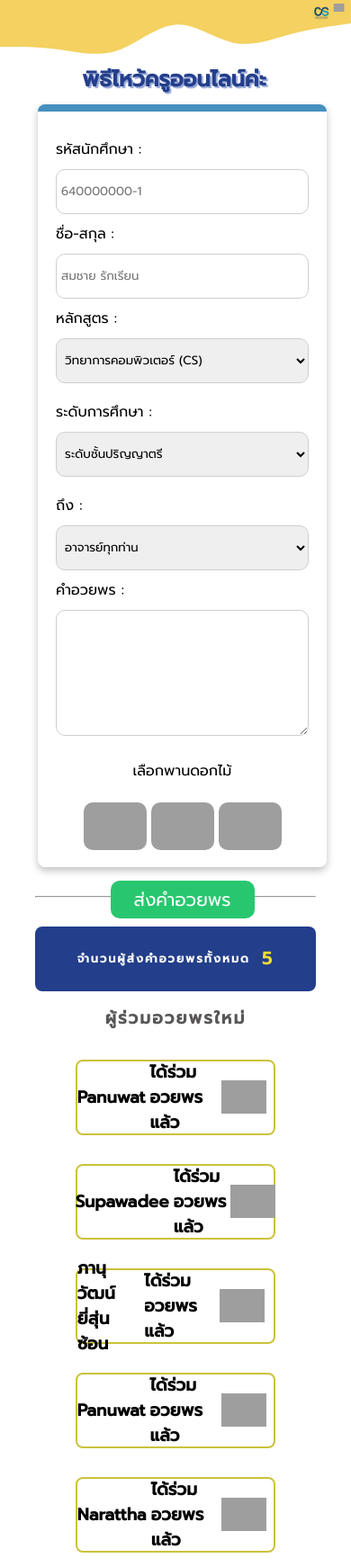
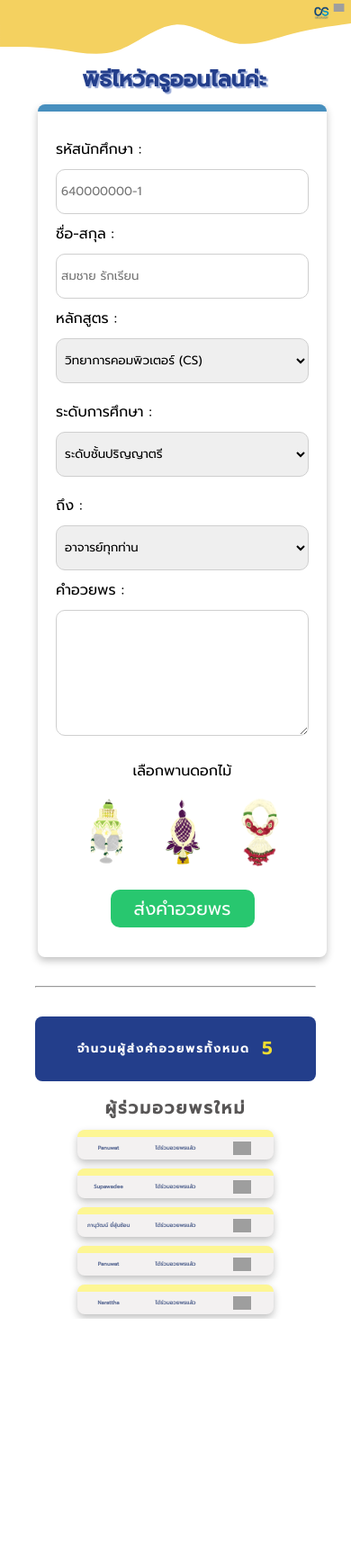
Before and after one commit to kkpanuwat/TeacherDay, a PHP site: page / in a window 390 px wide. Shown: the whole page at 90% size. After the commit the page ends 1466 px from the top, so only its background shows below. Run offline with PHP 8.4, Linux system fonts and the light colour scheme; data comes from the database, SQL or seed files in the repository; grey boxes are pictures that could not be loaded.

Commit message:
Update Pan

```diff
--- a/assets/css/index.css
+++ b/assets/css/index.css
@@ -144,15 +144,18 @@ html {
     border-radius: 10px;
     transition: 0.3s;
     cursor: pointer;
+    width: 100px;
+    height: 100px;
+    margin-top: 10px;
 }
 
 .click {
-    padding: 5px;
+    padding: 2px;
     border: 2px solid rgb(11, 121, 11);
 }
 
 .img-pan:hover {
-    padding: 5px;
+    padding: 2px;
     border: 2px solid green;
 }
 
@@ -166,7 +169,7 @@ html {
     background-color: var(--color-green);
     margin: auto;
     font-size: 20px;
-    margin-top: 1.5em;
+    margin-top: 2em;
     width: 8em;
     display: block;
     padding: 5px;
@@ -221,8 +224,9 @@ html {
 .show-item2 {
     width: 70%;
     height: 5em;
-    background-color: #ffffff;
-    border: 2px solid rgb(204, 194, 60);
+    background-color: #f3f1f1;
+    box-shadow: 0 4px 8px var(--color-shadow);
+    border-top: 8px solid rgb(253, 246, 148);
     border-radius: 8px;
     margin: auto;
     display: grid;
@@ -232,10 +236,11 @@ html {
     place-content: center;
     margin-bottom: 1em;
     margin-top: 2em;
+    color: #637299;
 }
 
 .form-pan {
-    width: 40%;
+    width: 50%;
     height: 60px;
     margin: auto;
     display: grid;
@@ -243,6 +248,10 @@ html {
     gap: 5px;
     place-items: center;
     place-content: center;
+}
+
+.img-pan2 {
+    width: 50px;
 }
 
 @media screen and (max-width: 1200px) {
@@ -261,6 +270,12 @@ html {
     .show-item h2.people {
         font-size: 2.5em;
         color: rgb(240, 221, 49);
+    }
+    .show-item2 {
+        font-size: 9px;
+    }
+    .img-pan2 {
+        width: 35px;
     }
 }
 
@@ -295,7 +310,7 @@ html {
     }
 
     .form-control {
-        height: 800px;
+        height: 900px;
         width: 90%;
     }
 
@@ -344,6 +359,16 @@ html {
         font-size: 1.2em;
         color: rgb(240, 221, 49);
     }
+    .img-pan {
+        width: 80px;
+        height: 80px;
+    }
+    .show-item2 {
+        font-size: 5px;
+    }
+    .img-pan2 {
+        width: 20px;
+    }
 }
 
 @media screen and (max-width: 365px) {
--- a/function/comment/commentController.php
+++ b/function/comment/commentController.php
@@ -27,7 +27,7 @@ if (isset($_GET['allComment'])) {
     $sql = "SELECT * FROM comment ORDER BY comment_id DESC LIMIT 5";
     $result = mysqli_query($conn, $sql);
     while ($row = mysqli_fetch_array($result)) {
-        echo '<div class="show-item2"><h3>' . $row['name'] . '</h3> <h3>ได้ร่วมอวยพรแล้ว</h3> <img width="50" src="https://i.pinimg.com/564x/16/32/42/163242221a327f3864234a62f30bd985.jpg" alt="pan"></div>';
+        echo '<div class="show-item2"><h3>' . $row['name'] . '</h3> <h3>ได้ร่วมอวยพรแล้ว</h3> <img class="img-pan2" src="https://i.pinimg.com/564x/16/32/42/163242221a327f3864234a62f30bd985.jpg" alt="pan"></div>';
     }
 }
 
--- a/index.php
+++ b/index.php
@@ -69,9 +69,9 @@
             </div>
             <label style="text-align: center; display:block; margin:20px" for="commentName">เลือกพานดอกไม้</label>
             <div class="form-pan">
-                <img class="img-pan" id="pan1" onclick="clickpan('pan1')" width="70" src="https://i.pinimg.com/564x/75/d3/d0/75d3d05bf91d63a04bde1d9f35f1dec2.jpg" alt="">
-                <img class="img-pan" id="pan2" onclick="clickpan('pan2')" width="70" src="https://i.pinimg.com/564x/46/7f/9f/467f9f9700990e3cea28af3b70e28f1a.jpg" alt="">
-                <img class="img-pan" id="pan3" onclick="clickpan('pan3')" width="70" src="https://i.pinimg.com/564x/75/d3/d0/75d3d05bf91d63a04bde1d9f35f1dec2.jpg" alt="">
+                <img class="img-pan" id="pan1" onclick="clickpan('pan1')" src="assets/imgs/pan01.png" alt="">
+                <img class="img-pan" id="pan2" onclick="clickpan('pan2')" src="assets/imgs/pan02.png" alt="">
+                <img class="img-pan" id="pan3" onclick="clickpan('pan3')" src="assets/imgs/pan03.png" alt="">
             </div>
             <button class="btn btn-save" onclick="insertComment()">ส่งคำอวยพร</button>
         </div>
```
Also changed, not shown: assets/imgs/pan01.PNG (added), assets/imgs/pan02.PNG (added), assets/imgs/pan03.PNG (added).
